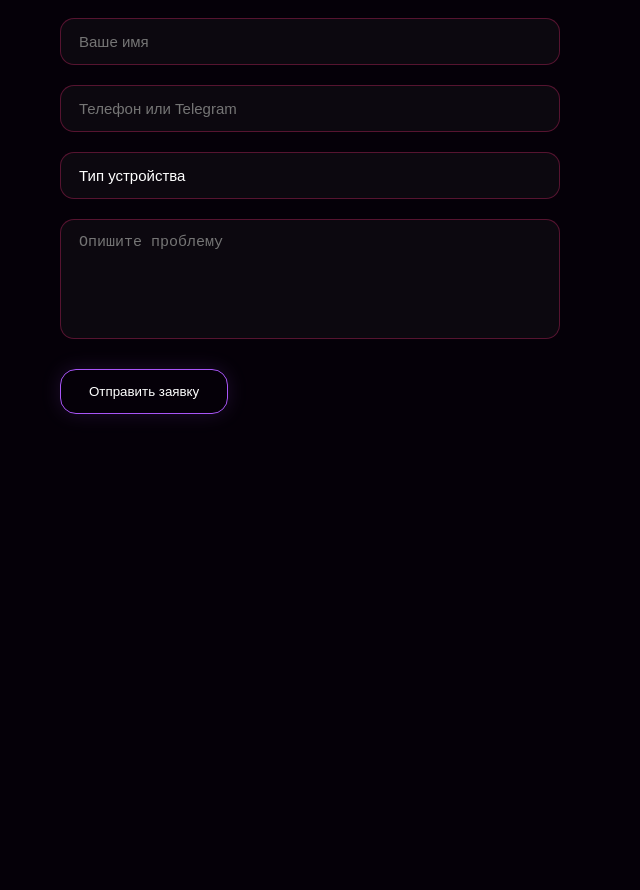
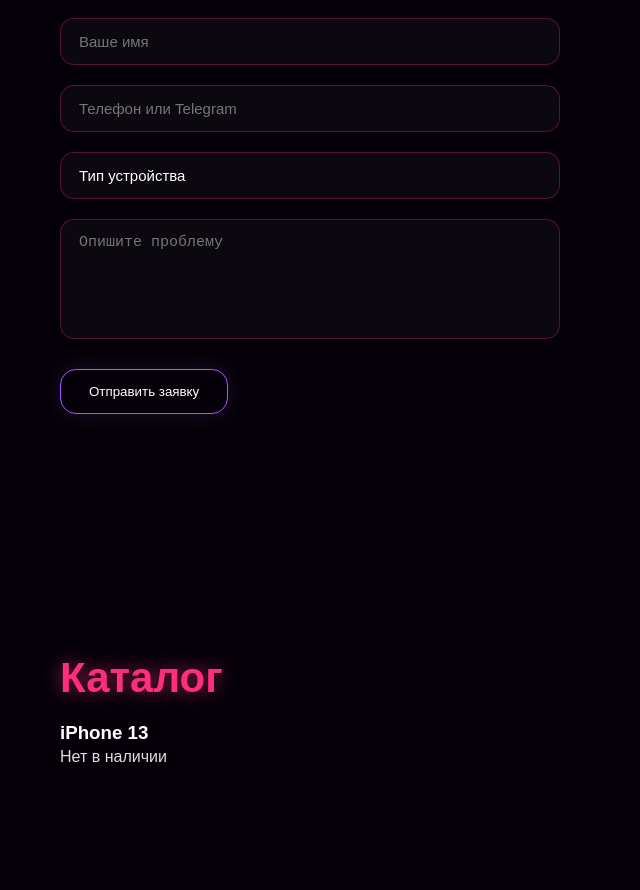
Before and after one commit to nikolayborzenko1331-jpg/darkservice-saas, a website: page public/index.html in a window 1280 px wide. Shown: the part 1193-2083 px from the top of the page, without its empty margins (0-640 px from the left). Before the commit the page ends 1727 px from the top, so only its background shows below. Drawn offline with Linux system fonts and the light colour scheme.

Commit message:
Update index.html

```diff
--- a/public/index.html
+++ b/public/index.html
@@ -81,3 +81,11 @@
     <button type="submit" class="btn">Отправить заявку</button>
   </form>
 </section>
+<section id="catalog" class="section dark">
+  <h2 class="animate">Каталог</h2>
+
+  <div class="catalog-card animate delay-1">
+    <h3>iPhone 13</h3>
+    <p class="status">Нет в наличии</p>
+  </div>
+</section>
```
